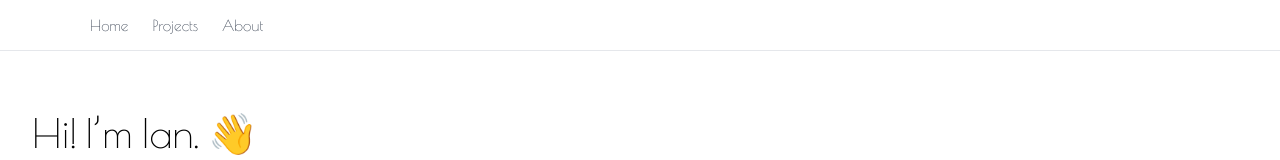
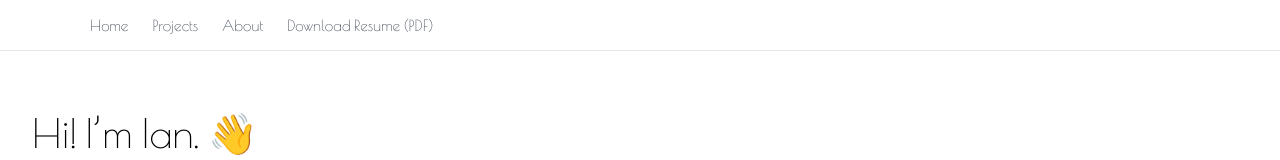
Before and after one commit to ianparkerjenkins/ianparkerjenkins.github.io, an Astro site: page / in a window 1280 px wide. Shown: the top 160 px of the page. Built offline with nearby package versions, Linux system fonts and the light colour scheme; Astro itself is replaced by a stand-in of ours.

Commit message:
add link to download resume

```diff
--- a/src/components/Nav.astro
+++ b/src/components/Nav.astro
@@ -17,6 +17,15 @@ const links = [
           <a href={link.href}>{link.label}</a>
         </li>
       ))}
+      <li>
+        <a
+          href="/Ian_Jenkins_Resume.pdf"
+          download
+          class="resume-download"
+        >
+          Download Resume (PDF)
+        </a>
+      </li>
     </ul>
   </nav>
 </header>
```
